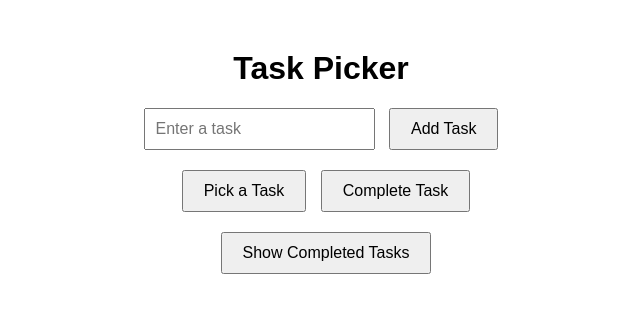
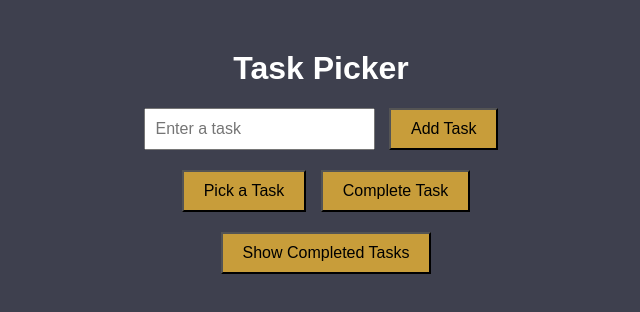
Before and after one commit to bustedchickn/studyforge, a browser extension: page spinner/spinner.html in a window 1280 px wide. Shown: the whole page, without its empty margins (319-959 px from the left). Drawn offline with Linux system fonts and the light colour scheme.

Commit message:
spinning
douduudud

```diff
--- a/spinner/script.js
+++ b/spinner/script.js
@@ -9,8 +9,18 @@ taskInput.addEventListener('keydown', function(event) {
         addTask();  // Call the same function as the button click
     }});
 
+var bodyElement = document.querySelector('body');
+const randombg = getRandomColor();
+const randbuttonbg = getRandomColor();
+bodyElement.style.background = randombg;
+
+
+setButtonContrastColors(randbuttonbg);
+setHeaderContrastColors(randombg);
+
 
 function addTask() {
+    if (isPicking) return;
     const taskInput = document.getElementById("taskInput");
     const taskList = document.getElementById("taskList");
 
@@ -34,8 +44,8 @@ function addTask() {
 }
 
 function pickTask() {
-    if (isPicking || tasks.length === 0) {
-        alert("Please add some tasks first, or wait until the current task is picked!");
+    if (tasks.length === 0) {
+        alert("Please add some tasks first!");
         return;
     }
 
@@ -65,11 +75,13 @@ function pickTask() {
         // Remove highlight from all items
         taskListItems.forEach(item => item.classList.remove("highlight"));
         taskListItems.forEach(item => item.style.backgroundColor = "#FFFFFF");
+        taskListItems.forEach(item => item.style.color = "black");
 
 
         // Highlight the current item with a random color
         randomColor = getRandomColor();
         taskListItems[currentIndex].style.backgroundColor = randomColor;
+        taskListItems[currentIndex].style.color = getListContrastColor(randomColor);
         taskListItems[currentIndex].classList.add("highlight");
 
         // Play sound each time a new item is highlighted
@@ -115,10 +127,13 @@ function highlightTask(taskItem) {
     // Remove highlight from all items
     const taskListItems = document.querySelectorAll("#taskList li");
     taskListItems.forEach(item => item.classList.remove("highlight"));
+    taskListItems.forEach(item => item.style.backgroundColor = "#FFFFFF");
+    taskListItems.forEach(item => item.style.color = "black");
 
     // Highlight the current item with a random color
     randomColor = getRandomColor();
     taskItem.style.backgroundColor = randomColor;
+    taskItem.style.color = getListContrastColor(randomColor);
     taskItem.classList.add("highlight");
 
     // Display the selected task in the result section
@@ -283,10 +298,70 @@ window.addEventListener('unload', function () {
     saveList1ToLocalStorage();
 });
 
-// function toggleSound(){
-//     if (soundToggle >= 3){
-//         soundToggle = 1;
-//     } else{
-//         soundToggle++;
-//     }
-// }
+function getContrastColor() {
+    // Get the body's background color
+    const bodyElement = document.body;
+    const bgColor = window.getComputedStyle(bodyElement).backgroundColor;
+
+    // Convert RGB color to brightness
+    rgbValues = bgColor.match(/\d+/g);
+    r = parseInt(rgbValues[0]);
+    g = parseInt(rgbValues[1]);
+    b = parseInt(rgbValues[2]);
+
+    // Calculate perceived brightness
+    brightness = (r * 299 + g * 587 + b * 114) / 1000;
+
+    // Determine whether to return white or black text
+    return (brightness > 128) ? 'black' : 'white';
+}
+
+function getListContrastColor(bagColor) {
+    const rgb = hexToRgb(bagColor);
+    const brightness = (rgb.r * 299 + rgb.g * 587 + rgb.b * 114) / 1000;
+    return (brightness > 128) ? 'black' : 'white';
+}
+
+function setHeaderContrastColors(randombg) {
+    const headers = document.querySelectorAll('h1, h2, h3, h4, h5, h6'); // Select all header elements
+    const contrastColor = getContrastColor(randombg); // Get the contrast color
+
+    headers.forEach(header => {
+        header.style.color = contrastColor; // Set the color for each header
+    });
+    document.getElementById("result").style.color = contrastColor;
+    document.getElementById("c_title").style.color = "#FFFFFF";
+
+}
+
+function setButtonContrastColors(randbg) {
+    const buttons = document.querySelectorAll('button'); // Select all button elements
+    const contrastColor = getListContrastColor(randbg); // Get the contrast color
+
+    buttons.forEach(button => {
+        button.style.backgroundColor = randbuttonbg;
+        button.style.color = contrastColor; // Set the color for each header
+    });
+
+}
+
+
+
+function hexToRgb(hex) {
+    // Remove the '#' if present
+    hex = hex.replace('#', '');
+
+    // Convert 3-digit hex to 6-digit hex
+    if (hex.length === 3) {
+        hex = hex.split('').map(function (h) {
+            return h + h; // Duplicate each character
+        }).join('');
+    }
+
+    // Parse the r, g, b values
+    r = parseInt(hex.substring(0, 2), 16);
+    g = parseInt(hex.substring(2, 4), 16);
+    b = parseInt(hex.substring(4, 6), 16);
+
+    return { r, g, b };
+}
--- a/spinner/spinner.html
+++ b/spinner/spinner.html
@@ -13,6 +13,7 @@
     <script src="script.js" defer></script>
 </head>
 <body>
+    <div id="content">
         <div class="c_Outline" id="c_Outline" >
 
             <img src="" alt="" id="c_img" class="c_img_token">
@@ -67,6 +68,8 @@
         <audio id="scale6" src="scale6.mp3" preload="auto"></audio>
         <audio id="scale7" src="scale7.mp3" preload="auto"></audio> -->
 
+    </div>
+
 
 </body>
 </html>
--- a/spinner/style.css
+++ b/spinner/style.css
@@ -2,7 +2,10 @@ body {
     font-family: Arial, sans-serif;
     text-align: center;
     margin-top: 50px;
+    background: #000;
 }
+
+
 
 #c_Outline {
     display: none;
@@ -20,6 +23,7 @@ button {
     font-size: 16px;
     margin-left: 10px;
     cursor: pointer;
+    background-color: rgb(142, 180, 214);
 }
 
 #taskList {
```
Lines whose indentation alone changed are shown as unchanged.
